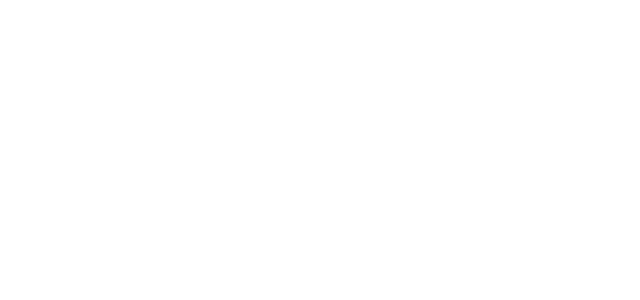
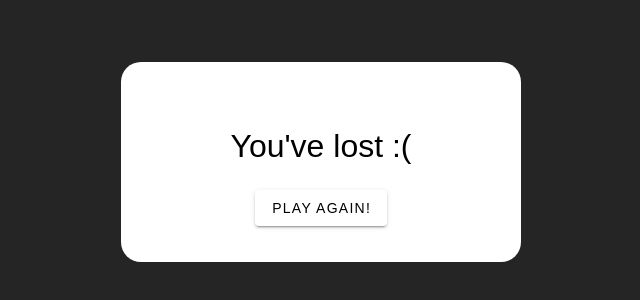
Before and after one commit to montalcy/Slot-Fun, a Nuxt app in the folder SlotsOfFun/: page /results in a window 1280 px wide. Before the commit this address had no page. Shown: the part 194-494 px from the top of the page, without its empty margins (319-959 px from the left). Built offline with nearby package versions, Linux system fonts and the light colour scheme.

Commit message:
Starting the logic for randomizing fruit
Random fruit works, but the result modal doesn't show the correct message (i.e. showing false when the fruits match)

```diff
--- a/SlotsOfFun/pages/game.vue
+++ b/SlotsOfFun/pages/game.vue
@@ -1,28 +1,58 @@
 <template>
+    <main style="background-color: black; height:100vh; width:100vw; align-content: center;">
       <div class="container">
         <div class="grid">
-        <div class="square">🍒</div>
-        <div class="square">🍋</div>
-        <div class="square">🍌</div>
+          <div class="square">{{ randomFruit }}</div>
+          <div class="square">{{ randomFruit2 }}</div>
+          <div class="square">{{ randomFruit3 }}</div>
         </div>
       </div>
       <div :style="fontStyle" style="text-align-last: center; margin-top: 50px;">
-        <v-btn >
+        <v-btn @click="spinAndRoute">
           SPIN
         </v-btn>
         <v-btn style="margin-left: 20px;" @click="router.push('/')">
           HOME
         </v-btn>
       </div>
+    </main>
   </template>
 
   <script lang="ts" setup>
+
+  import { ref } from 'vue';
+  import { useRouter } from 'vue-router';
+  import { getRandomFruit, checkRandomFruit, fruits } from '~/scripts/spinRandom';
+  import { resultValue } from './sharedState';
   const fontStyle = {
     fontFamily: "'RetroSigned', sans-serif"
+  };
+  const router = useRouter();
+  const randomFruit = ref('');
+  const randomFruit2 = ref('');
+  const randomFruit3 = ref('');
+
+  function spin() {
+      randomFruit.value = "🍊";
+      randomFruit2.value = "🍊";
+      randomFruit3.value = "🍊";
+      if (!checkRandomFruit(randomFruit.value, randomFruit2.value, randomFruit3.value)) {
+        console.log('try again!');
+        resultValue.value == false;
       }
-import { useRouter } from 'vue-router';
+      if (checkRandomFruit(randomFruit.value, randomFruit2.value, randomFruit3.value)) {
+        console.log('you won!');
+        resultValue.value == true;
+      }
+  }
 
-const router = useRouter();
+  function spinAndRoute(){
+    spin();
+       setTimeout(() => {
+      router.push('/results');
+  }, 700);
+
+  }
   </script>
 
   <style>
@@ -34,12 +64,14 @@
     display: flex;
     justify-content: center;
     align-items: center;
+    background-color: black;
   }
 
   .grid {
     display: grid;
     grid-template-columns: repeat(3, 100px);
     gap: 60px;
+    background-color: black;
   }
 
   .square {
@@ -50,5 +82,6 @@
     align-items: center;
     border: 2px solid #838383;
     font-size: 40px;
+    background-color: black;
   }
   </style>
--- a/SlotsOfFun/pages/index.vue
+++ b/SlotsOfFun/pages/index.vue
@@ -1,29 +1,31 @@
-<template>
+<template >
+  <main style="background-color: black; height:100vh; width:100vw; align-content: center;">
+
     <div class="page-container">
       <div class="scrolling-content">
-      <div class="fruit-line" style="text-align: center;">
+        <div class="money-line" style="text-align: center;">
           💰&emsp; 💰&emsp; 💰&emsp;💰&emsp;&emsp;💰💰&emsp; 💰
         </div>
-      <div class="fruit-line" style="text-align: center;">
+        <div class="money-line" style="text-align: center;">
           💰&emsp; 💰&emsp; 💰&emsp; 💰&emsp; 💰&emsp;
       </div>
-      <div class="fruit-line" style="text-align: right;">
+      <div class="money-line" style="text-align: right;">
         &emsp;&emsp;💰&emsp;&emsp;&emsp;💰💰&emsp;&emsp;&emsp;&emsp;💰
       </div>
     </div>
-    <div class="scrolling-content" style="width: 150%;">
-      <div class="fruit-line" style="text-align: center;">
+    <div class="scrolling-content" style="width: 100%;">
+      <div class="money-line" style="text-align: center;">
         💰&emsp; 💰&emsp; 💰&emsp;💰&emsp;&emsp;💰💰&emsp; 💰
         💰&emsp; 💰&emsp; 💰&emsp;💰&emsp;&emsp;💰💰&emsp; 💰
       </div>
-      <div class="fruit-line" style="text-align: center;">
+      <div class="money-line" style="text-align: center;">
         💰&emsp; 💰&emsp; 💰&emsp; 💰&emsp; 💰&emsp;
       </div>
-      <div class="fruit-line" style="text-align: right;">
+      <div class="money-line" style="text-align: right;">
         &emsp;&emsp;💰&emsp;&emsp;&emsp;💰💰&emsp;&emsp;&emsp;&emsp;💰
       </div>
     </div>
-    <div :style="fontStyle" style="font-size: xx-large;">🎰 Welcome to Slots of Fun 🎰</div>
+    <div :style="fontStyle" style="font-size: xx-large; color: white;">🎰 Welcome to Slots of Fun 🎰</div>
     <br /><br />
     <div class="button-container">
       <v-btn
@@ -40,6 +42,7 @@
       </v-btn>
     </div>
   </div>
+</main>
 </template>
 
 <script lang="ts" setup>
@@ -54,32 +57,39 @@
 </script>
 
 <style>
+
 @font-face {
   font-family: 'RetroSigned';
   src: url('/fonts/RetroSigned-DYYY0.ttf') format('truetype');
 }
+
+.v-container {
+  margin: 0 !important; /* Remove any unwanted margins */
+  padding: 0 !important; /* Remove any unwanted padding */
+  box-sizing: border-box; /* Ensure box-sizing is consistent */
+}
 .page-container {
   display: flex;
+  background-color: black;
   flex-direction: column;
   justify-content: center;
   align-items: center;
   height: 100vh;
+  width: 100vw;
+  white-space: nowrap;
   text-align: center;
   overflow: hidden; /* Hide overflow to ensure smooth animation */
-  position: relative;
 }
 
 .scrolling-content {
   display: flex;
   flex-direction: column;
-  position: absolute;
-  top: 0;
-  left: 0;
+  position:absolute;
   height: 100%;
   overflow: hidden; /* Hide overflowing content */
 }
 
-.fruit-line {
+.money-line {
   display: flex;
   justify-content: center;
   align-items: center;
--- /dev/null
+++ b/SlotsOfFun/pages/results.vue
@@ -0,0 +1,60 @@
+<template>
+  <div class="modal-overlay">
+    <div class="modal" style="background-color: white;">
+      <div :style="fontStyle" style="color:black; font-size: xx-large;">{{ resultMessage }}</div>
+      <v-btn :style="fontStyle" style="color:black; margin-top: 5%;" @click="router.push('/game')">
+        Play Again!
+      </v-btn>
+    </div>
+  </div>
+</template>
+
+
+<script lang="ts" setup>
+import { ref,watch} from 'vue';
+import { useRouter } from 'vue-router';
+import { resultValue } from './sharedState';
+
+const fontStyle = {
+  fontFamily: "'RetroSigned', sans-serif"
+};
+const router = useRouter();
+const resultMessage = ref('');
+
+
+
+function showResultMessage(res: boolean) {
+  console.log('RESULTS : '+res);
+    resultMessage.value = res ? "YOU'VE WON! :)" : "You've lost :(";
+}
+
+watch(resultValue, (newResult) => {
+  console.log('New Value:', newResult);  // This logs the new value of resultValue
+  showResultMessage(newResult);
+}, { immediate: true });
+
+</script>
+
+
+<style scoped>
+.modal-overlay {
+  position: fixed;
+  top: 0;
+  bottom: 0;
+  left: 0;
+  right: 0;
+  display: flex;
+  justify-content: center;
+  background-color: #000000da;
+}
+
+.modal {
+  text-align: center;
+  height: 200px;
+  width: 400px;
+  margin-top: 20%;
+  padding: 60px 0;
+  border-radius: 20px;
+}
+
+</style>
--- /dev/null
+++ b/SlotsOfFun/pages/sharedState.ts
@@ -0,0 +1,3 @@
+import { ref } from 'vue';
+
+export const resultValue = ref(false);
--- /dev/null
+++ b/SlotsOfFun/scripts/spinRandom.ts
@@ -0,0 +1,26 @@
+export const fruits: string[] = [
+    "🍒",
+    "🍋",
+    "🍌",
+    "🍇",
+    "🍓",
+    "🍉",
+    "🥝",
+    "🍑",
+    "🍎",
+    "🫐",
+    "🍊"
+];
+
+export function getRandomFruit() {
+    const randomIndex = Math.floor(Math.random() * fruits.length);
+    return fruits[randomIndex];
+}
+
+export function checkRandomFruit(fruit1:string, fruit2:string, fruit3:string)
+{
+    if(fruit1 == fruit2 && fruit2 == fruit3){
+        return true;
+    }
+    return false;
+}
```
Also changed, not shown: SlotsOfFun/scrpits/spinRandom.ts (deleted, +0 -19 lines), SlotsOfFun/scripts/spinCheck.ts (renamed from SlotsOfFun/scrpits/spinCheck.ts), SlotsOfFun/scripts/state.ts (renamed from SlotsOfFun/scrpits/state.ts). Lines whose indentation alone changed are shown as unchanged.
